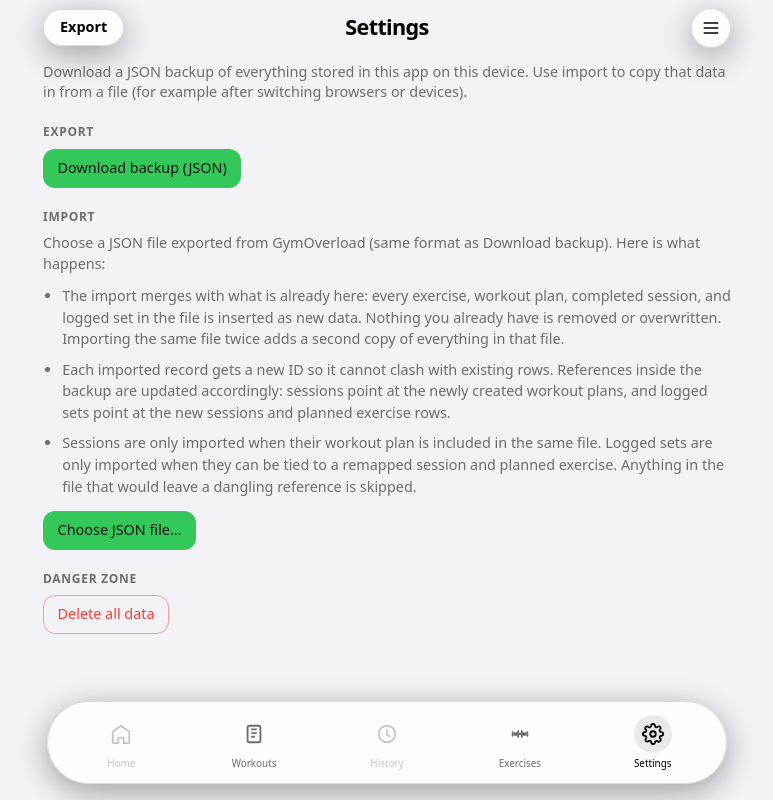
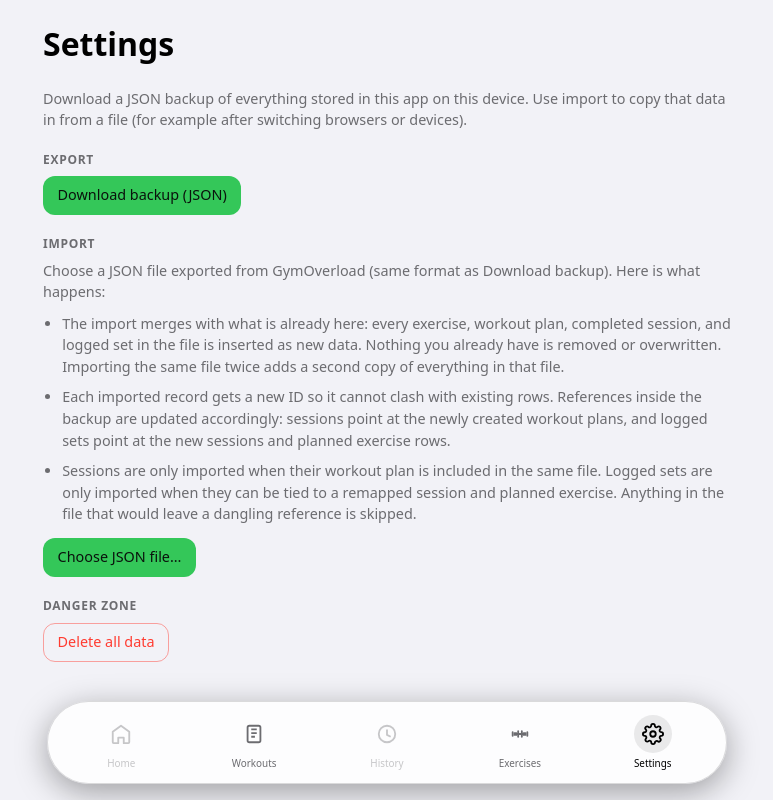
Before and after one commit to PedroLimaSilva/GymOverload, a React (Vite) app: page /settings in a window 1280 px wide. Shown: the whole page, without its empty margins (253-1026 px from the left). Built offline with nearby package versions, Linux system fonts and the light colour scheme.

Commit message:
Remove Settings header buttons

```diff
--- a/src/pages/SettingsPage.tsx
+++ b/src/pages/SettingsPage.tsx
@@ -56,7 +56,9 @@ export function SettingsPage() {
         `${added.workoutSessions} session${added.workoutSessions === 1 ? "" : "s"}`,
         `${added.loggedExerciseEntries} logged set${added.loggedExerciseEntries === 1 ? "" : "s"}`,
       ];
-      showSuccess(`Import finished. Added ${parts.join(", ")}. Nothing you already had was removed or overwritten.`);
+      showSuccess(
+        `Import finished. Added ${parts.join(", ")}. Nothing you already had was removed or overwritten.`,
+      );
     } catch (e) {
       showError(e instanceof Error ? e.message : "Import failed.");
     } finally {
@@ -66,10 +68,18 @@ export function SettingsPage() {
   }
 
   async function confirmDeleteAll() {
-    if (!confirm("Delete all exercises, workout plans, sessions, and logged sets? This cannot be undone.")) {
+    if (
+      !confirm(
+        "Delete all exercises, workout plans, sessions, and logged sets? This cannot be undone.",
+      )
+    ) {
       return;
     }
-    if (!confirm("Are you sure? Everything in this app on this device will be removed.")) {
+    if (
+      !confirm(
+        "Are you sure? Everything in this app on this device will be removed.",
+      )
+    ) {
       return;
     }
     setDeleteBusy(true);
@@ -86,37 +96,34 @@ export function SettingsPage() {
 
   return (
     <div className="list-screen">
-      <ScreenHeader
-        variant="main"
-        title="Settings"
-        createLabel="Export"
-        onCreate={() => void downloadJson()}
-        createDisabled={exportBusy}
-        menuLabel="Settings menu"
-        menuItems={[
-          {
-            label: exportBusy ? "Exporting…" : "Download backup (JSON)…",
-            onSelect: () => void downloadJson(),
-            disabled: exportBusy,
-          },
-          {
-            label: importBusy ? "Importing…" : "Import from JSON…",
-            onSelect: () => fileInputRef.current?.click(),
-            disabled: importBusy,
-          },
-        ]}
-      />
-      <div className="list-with-index__scroll" style={{ paddingBottom: "1rem" }}>
+      <h1>Settings</h1>
+      <div
+        className="list-with-index__scroll"
+        style={{ paddingBottom: "1rem" }}
+      >
         <div className="form" style={{ marginTop: 0 }}>
           <p className="muted" style={{ marginTop: 0 }}>
-            Download a JSON backup of everything stored in this app on this device. Use import to copy that data in from
-            a file (for example after switching browsers or devices).
+            Download a JSON backup of everything stored in this app on this
+            device. Use import to copy that data in from a file (for example
+            after switching browsers or devices).
           </p>
 
           <section className="form-section">
             <h2>Export</h2>
-            <div className="toolbar" style={{ marginTop: 0, justifyContent: "flex-start", flexWrap: "wrap" }}>
-              <button type="button" className="btn btn-primary" disabled={exportBusy} onClick={() => void downloadJson()}>
+            <div
+              className="toolbar"
+              style={{
+                marginTop: 0,
+                justifyContent: "flex-start",
+                flexWrap: "wrap",
+              }}
+            >
+              <button
+                type="button"
+                className="btn btn-primary"
+                disabled={exportBusy}
+                onClick={() => void downloadJson()}
+              >
                 Download backup (JSON)
               </button>
             </div>
@@ -124,24 +131,37 @@ export function SettingsPage() {
 
           <section className="form-section">
             <h2>Import</h2>
-            <p className="muted" style={{ marginTop: 0, marginBottom: "0.65rem", fontSize: "0.9rem" }}>
-              Choose a JSON file exported from GymOverload (same format as Download backup). Here is what happens:
+            <p
+              className="muted"
+              style={{
+                marginTop: 0,
+                marginBottom: "0.65rem",
+                fontSize: "0.9rem",
+              }}
+            >
+              Choose a JSON file exported from GymOverload (same format as
+              Download backup). Here is what happens:
             </p>
             <ul className="profile-import-list muted">
               <li>
-                The import merges with what is already here: every exercise, workout plan, completed session, and logged
-                set in the file is inserted as new data. Nothing you already have is removed or overwritten. Importing the
-                same file twice adds a second copy of everything in that file.
+                The import merges with what is already here: every exercise,
+                workout plan, completed session, and logged set in the file is
+                inserted as new data. Nothing you already have is removed or
+                overwritten. Importing the same file twice adds a second copy of
+                everything in that file.
               </li>
               <li>
-                Each imported record gets a new ID so it cannot clash with existing rows. References inside the backup
-                are updated accordingly: sessions point at the newly created workout plans, and logged sets point at the
-                new sessions and planned exercise rows.
+                Each imported record gets a new ID so it cannot clash with
+                existing rows. References inside the backup are updated
+                accordingly: sessions point at the newly created workout plans,
+                and logged sets point at the new sessions and planned exercise
+                rows.
               </li>
               <li>
-                Sessions are only imported when their workout plan is included in the same file. Logged sets are only
-                imported when they can be tied to a remapped session and planned exercise. Anything in the file that would
-                leave a dangling reference is skipped.
+                Sessions are only imported when their workout plan is included
+                in the same file. Logged sets are only imported when they can be
+                tied to a remapped session and planned exercise. Anything in the
+                file that would leave a dangling reference is skipped.
               </li>
             </ul>
             <input
@@ -167,7 +187,12 @@ export function SettingsPage() {
 
           <section className="form-section">
             <h2>Danger zone</h2>
-            <button type="button" className="btn btn-danger" disabled={deleteBusy} onClick={() => void confirmDeleteAll()}>
+            <button
+              type="button"
+              className="btn btn-danger"
+              disabled={deleteBusy}
+              onClick={() => void confirmDeleteAll()}
+            >
               {deleteBusy ? "Deleting…" : "Delete all data"}
             </button>
           </section>
```
